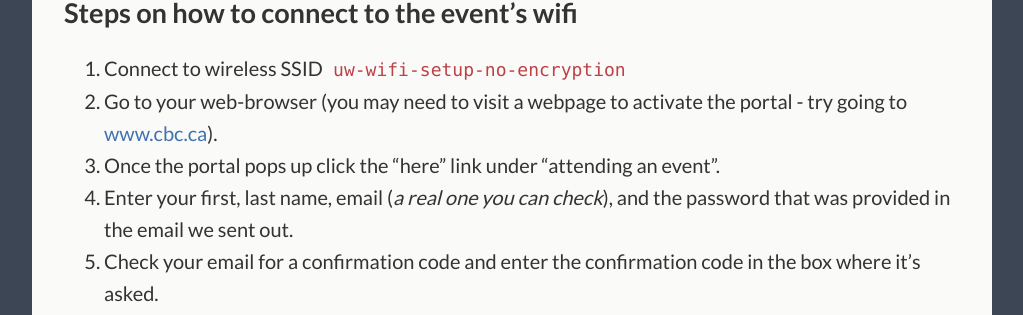
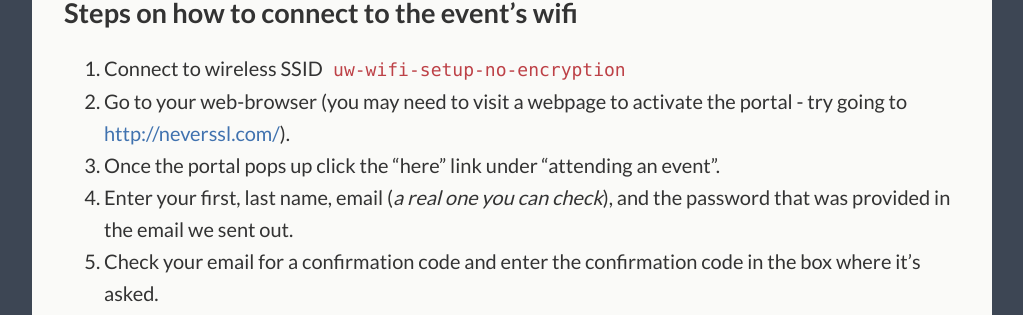
Before and after one commit to StarConKW/starconkw.github.io, a Jekyll site: the page built from _pages/wifi.md, in a window 1280 px wide. Shown: the part 299-614 px from the top of the page, without its empty margins (128-1151 px from the left). Built offline with Jekyll 4.4.1, drawn with Linux system fonts in a browser that asks for light colours.

Commit message:
Update WiFi (#150)
* Update wifi.md

* Update wifi.md

```diff
--- a/_pages/wifi.md
+++ b/_pages/wifi.md
@@ -8,7 +8,7 @@ permalink: /wifi/
 ## Steps on how to connect to the event's wifi
 
 1. Connect to wireless SSID `uw-wifi-setup-no-encryption`
-2. Go to your web-browser (you may need to visit a webpage to activate the portal - try going to [www.cbc.ca](www.cbc.ca)).
+2. Go to your web-browser (you may need to visit a webpage to activate the portal - try going to [http://neverssl.com/](http://neverssl.com/)).
 3. Once the portal pops up click the "here" link under "attending an event".
 4. Enter your first, last name, email (_a real one you can check_), and the password that was provided in the email we sent out.
 5. Check your email for a confirmation code and enter the confirmation code in the box where it's asked.
```
